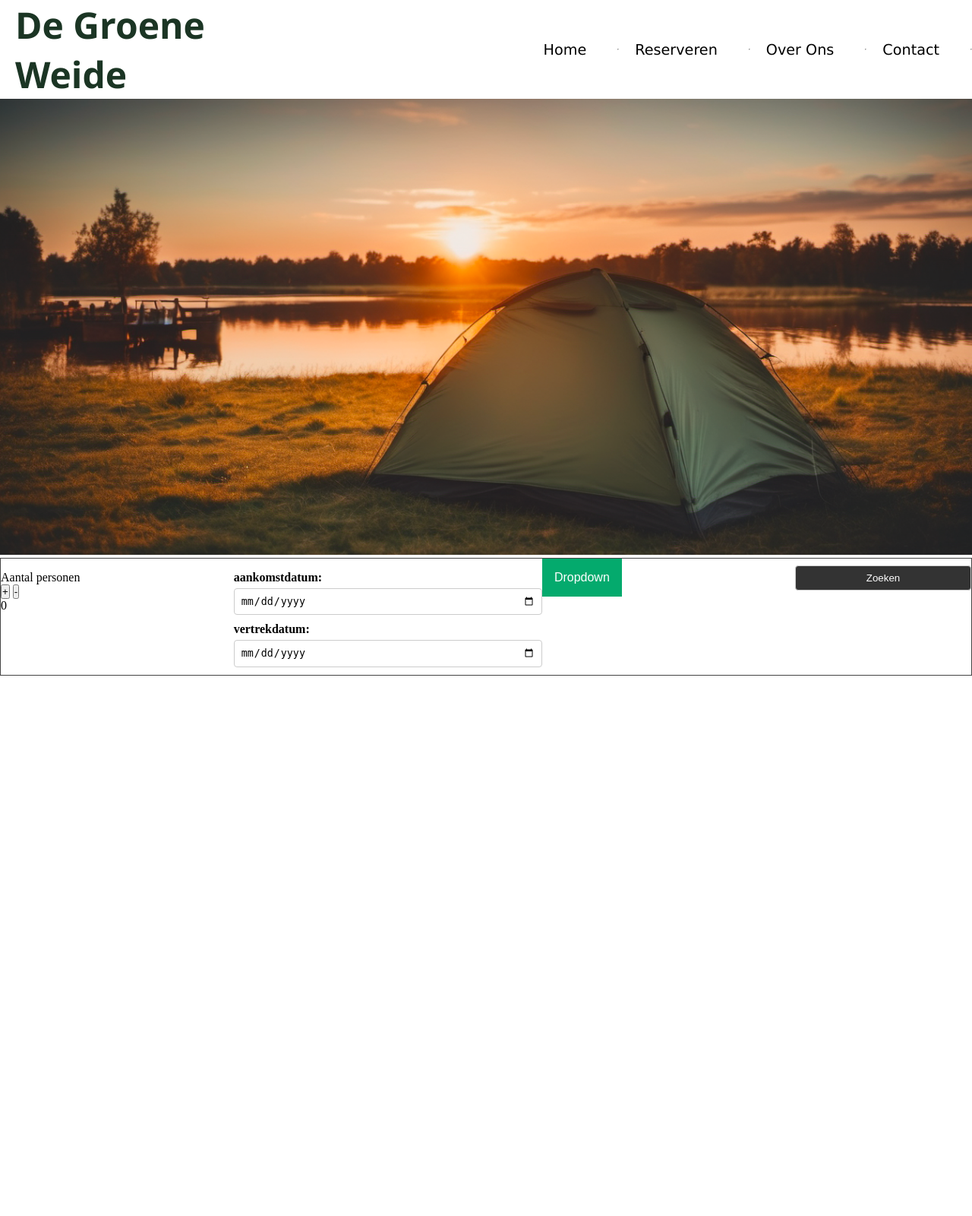
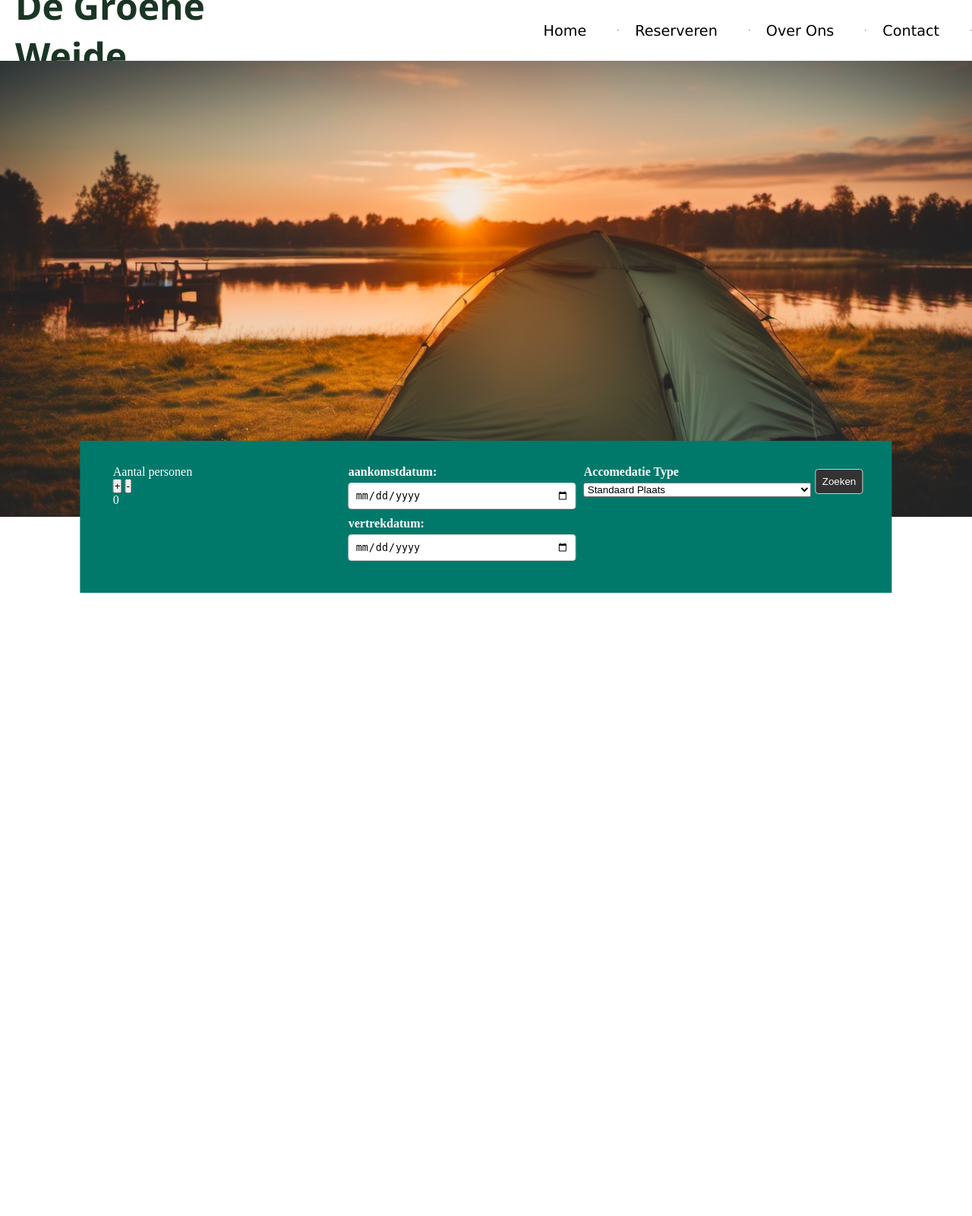
Before and after one commit to OICT-Team-2/BoerenCamping, a PHP site: page / in a window 1280 px wide. Shown: the whole page at 76% size. Before the commit the page ends 889 px from the top, so only its background shows below. Run offline with PHP 8.4, Linux system fonts and the light colour scheme.

Commit message:
Index bugfix 2 + Codebase ordening
- Make the index function according to wireframe
- Did coderefactoring based on team QC

```diff
--- a/Camping Project/contactons.html
+++ b/Camping Project/contactons.html
@@ -5,12 +5,12 @@
     <meta http-equiv="X-UA-Compatible" content="IE=edge" />
     <meta name="viewport" content="width=device-width, initial-scale=1.0" />
     <title>De Groene Weide</title>
-    <link rel="stylesheet" href="stylecontactons.css" />
+    <link rel="stylesheet" href="css/stylecontactons.css" />
   </head>
   <body style="background-color: white">
     <div class="logoimage">
       <img
-        src="imagesGroeneWeide/groeneweidelogo.png"
+        src="images/groeneweidelogo.png"
         alt="Logo Groene Weide"
         width="350px"
         height="90px"
--- a/Camping Project/css/stylegroeneweide.css
+++ b/Camping Project/css/stylegroeneweide.css
@@ -3,6 +3,11 @@
   padding: 0;
   box-sizing: border-box;
 }
+
+body {
+  height: 200vh;
+}
+
 h1 {
   font-family: "Segoe UI", Tahoma, Geneva, Verdana, sans-serif;
   font-size: 300%;
@@ -11,7 +16,6 @@
   flex-direction: row;
   align-items: center;
   width: 35%;
-  /* outline: 3px solid rgb(43, 0, 255); */
   color: rgb(27, 53, 36);
 }
 
@@ -24,6 +28,7 @@
   font-family: Verdana, Geneva, Tahoma, sans-serif;
   text-decoration: none;
 }
+
 ul {
   display: flex;
   flex-direction: row;
@@ -35,6 +40,7 @@
   padding: 0;
   /* outline: 3px solid red; */
 }
+
 li {
   float: left;
   display: block;
@@ -43,15 +49,17 @@
   padding: 14px 16px;
   text-decoration: none;
 }
+
 li a:hover {
   /* background-color: #a8c4ab; */
   color: rgb(27, 53, 36);
 }
+
 .navbar {
   display: flex;
   flex-direction: row;
   width: 100%;
-  height: 10%;
+  height: 5%;
 }
 
 .logo {
@@ -65,32 +73,67 @@
   height: 75vh;
   object-fit: cover;
 }
+
 .container_holder {
   position: sticky;
   display: flex;
 }
-.bar {
-  height: 100px;
+
+.mom {
   width: 100%;
-  background-color: #165b30;
-  display: flex;
-  flex-direction: row;
-
-}
-.mom {
-  width: 100%; /* Try setting this to 400px or something */
+  padding: 0 3%;
+  ;
+  /* Try setting this to 400px or something */
   display: table;
   border: 1px solid #444444;
 }
-.child {
-  display: table-cell;
-}
+
 .zoekbutton {
-  margin-left: 25px;
+  margin-top: 5px;
   /* Decorative .. */
   background-color: none;
   min-height: 40px;
 }
+
+.form {
+  display: flex;
+  flex-direction: row;
+}
+
+.formItem {
+  display: flex;
+  flex-direction: column;
+  /* outline: 3px solid red; */
+  width: 300px;
+  margin: 0 5px;
+}
+
+.reservationBar {
+  background-color: #00796B;
+  margin: 0 10%;
+  padding: 0 3%;
+  height: 200px;
+  display: flex;
+  justify-content: center;
+  align-items: center;
+  position: absolute;
+  top: 85%;
+  left: 40%;
+  transform: translate(-50%, -50%);
+  z-index: 3;
+}
+
+.reservationBar.sticky {
+  position: fixed;
+  top: 0;
+  left: 40%;
+  transform: translateX(-50%);
+}
+
+.reservationBar>* {
+  color: #ffffff;
+}
+
 .child:first-child .childinner {
   margin-left: 0;
 }
@@ -147,46 +190,3 @@
 input[type="submit"]:hover {
   background-color: #555;
 }
-
-
-
-.dropbtn {
-  background-color: #04AA6D;
-  color: white;
-  padding: 16px;
-  font-size: 16px;
-  border: none;
-}
-
-/* The container <div> - needed to position the dropdown content */
-.dropdown {
-  position: relative;
-  display: inline-block;
-}
-
-/* Dropdown Content (Hidden by Default) */
-.dropdown-content {
-  display: none;
-  position: absolute;
-  background-color: #f1f1f1;
-  min-width: 160px;
-  box-shadow: 0px 8px 16px 0px rgba(0,0,0,0.2);
-  z-index: 1;
-}
-
-/* Links inside the dropdown */
-.dropdown-content a {
-  color: black;
-  padding: 12px 16px;
-  text-decoration: none;
-  display: block;
-}
-
-/* Change color of dropdown links on hover */
-.dropdown-content a:hover {background-color: #ddd;}
-
-/* Show the dropdown menu on hover */
-.dropdown:hover .dropdown-content {display: block;}
-
-/* Change the background color of the dropdown button when the dropdown content is shown */
-.dropdown:hover .dropbtn {background-color: #3e8e41;}
--- a/Camping Project/index.html
+++ b/Camping Project/index.html
@@ -1,11 +1,13 @@
 <!DOCTYPE html>
 <html lang="en">
+
 <head>
   <meta charset="UTF-8" />
   <meta name="viewport" content="width=device-width, initial-scale=1.0" />
   <title>De Groene Weide</title>
   <link rel="stylesheet" href="css/stylegroeneweide.css" />
 </head>
+
 <body>
   <div class="navbar">
     <h1>De Groene Weide</h1>
@@ -20,14 +22,11 @@
       <hr />
     </ul>
   </div>
-    <img
-      id="bghome"
-      src="imagesGroeneWeide/background_homescreen.png"
-      alt="imagesGroeneWeide/background_homescreen.png"
-    />
-    <form action="reservation-form.php" method="post">
-    <div class="mom">
-      <div class="child">
+  <img id="bghome" src="images/background_homescreen.png" alt="Background Image" />
+
+  <div class="reservationBar">
+    <form class="form" action="reservation-form.php" method="post">
+      <div class="formItem">
         <p>Aantal personen</p>
         <div class="dropdown">
           <button id="plus">+</button>
@@ -35,27 +34,26 @@
           <p id="total" name="aantal">0</p>
         </div>
       </div>
-    <div class="child">
+
+      <div class="formItem">
         <label for="aankomstdatum">aankomstdatum:</label>
         <input type="date" id="aankomstdatum" name="aankomstdatum" />
         <label for="vertrekdatum">vertrekdatum:</label>
         <input type="date" id="vertrekdatum" name="vertrekdatum" />
       </div>
-    <div class="dropdown">
-      <button class="dropbtn">Dropdown</button>
-      <div class="dropdown-content">
-        <a href="#">Staanplaats</a>
-        <a href="#">Grote staanplaats</a>
-        <a href="#">Camperplaats</a>
+      <div class="formItem">
+        <label for="accomedatie"> Accomedatie Type</label>
+        <select name="accomedatie" id="lang">
+          <option value="Standaard Plaats">Standaard Plaats</option>
+          <option value="Luxe Plaats">Luxe Plaats</option>
+          <option value="Camperplaats">Camperplaats</option>
+        </select>
       </div>
-    </div>
-    <div class="child">
+
       <div class="zoekbutton">
         <input type="submit" value="Zoeken">
-      </div>
       </div>
     </form>
   </div>
   <script src="js/script.js"></script>
 </body>
-</html>
--- a/Camping Project/js/script.js
+++ b/Camping Project/js/script.js
@@ -14,3 +14,17 @@
   getal--
   total.innerHTML = getal
 })
+
+// Makes reservation form stick to the top.
+document.addEventListener("DOMContentLoaded", function () {
+  var bar = document.querySelector(".reservationBar");
+  var barOffsetTop = bar.getBoundingClientRect().top + window.scrollY;
+
+  window.addEventListener("scroll", function () {
+    if (window.scrollY >= barOffsetTop) {
+      bar.classList.add("sticky");
+    } else {
+      bar.classList.remove("sticky");
+    }
+  });
+});
--- a/Camping Project/klantgegevens.html
+++ b/Camping Project/klantgegevens.html
@@ -7,7 +7,7 @@
   <meta name="viewport" content="width=device-width, initial-scale=1.0" />
   <title>Klantgegevens</title>
   <link rel="stylesheet" href="css/stylegroeneweide.css" />
-  <link rel="icon" type="image/x-icon" href="imagesGroeneWeide/logo-no-background-no-text.ico">
+  <link rel="icon" type="image/x-icon" href="images/logo-no-background-no-text.ico">
 </head>
 
 <body>
@@ -41,7 +41,7 @@
             <input type="text" id="telefoonnummer" name="telefoonnummer" placeholder="Telefoon" required>
 
             <label for="email">Email:</label>
-            <input type="text" id="email" name="email" placeholder="Email" required>
+            <input type="email" id="email" name="email" placeholder="Email" required>
          </fieldset>
 
          <input type="submit" value="Verzenden">
--- a/Camping Project/klantgegevens2.html
+++ b/Camping Project/klantgegevens2.html
@@ -19,7 +19,7 @@
           <a href="https://groeneweidecamping.nl/"><i class="fa fa-fw fa-home"></i>Home</a>
         </li>
         <li>
-          <a href="#reserveren"><i class="fa fa-fw fa-home"></i>Reserveren</a>
+          <a href="https://groeneweidecamping.nl/"><i class="fa fa-fw fa-home"></i>Reserveren</a>
         </li>
         <li>
           <a href="#over ons"><i class="fa fa-fw fa-over ons"></i>Over ons</a>
@@ -30,8 +30,7 @@
       </ul>
     </div>
     <div class="groeneweidebanner">
-      <img src="imagesGroeneWeide/JkX6ppBIJj9fwGpbZ9vxbfr0gAAAABJRU5ErkJggg.png" alt="Groene Weide Banner"
-        width="1600px" height="550px" />
+      <img src="images/banner.png" alt="Groene Weide Banner" width="1600px" height="550px" />
     </div>
     <header>
       <h1>Klantgegevens Formulier</h1>
```
Also changed, not shown: Camping Project/images/background_homescreen.png (renamed from Camping Project/imagesGroeneWeide/background_homescreen.png), Camping Project/images/banner.png (renamed from Camping Project/imagesGroeneWeide/JkX6ppBIJj9fwGpbZ9vxbfr0gAAAABJRU5ErkJggg.png), Camping Project/images/boerderijphoto.jpeg (renamed from Camping Project/imagesGroeneWeide/boerderijphoto.jpeg), Camping Project/images/groeneweidelogo.png (renamed from Camping Project/imagesGroeneWeide/groeneweidelogo.png), Camping Project/images/logo-no-background-no-text.ico (renamed from Camping Project/imagesGroeneWeide/logo-no-background-no-text.ico), Camping Project/images/logo_groen.png (renamed from Camping Project/imagesGroeneWeide/logo_groen.png), 1 other file. Lines whose indentation alone changed are shown as unchanged.
